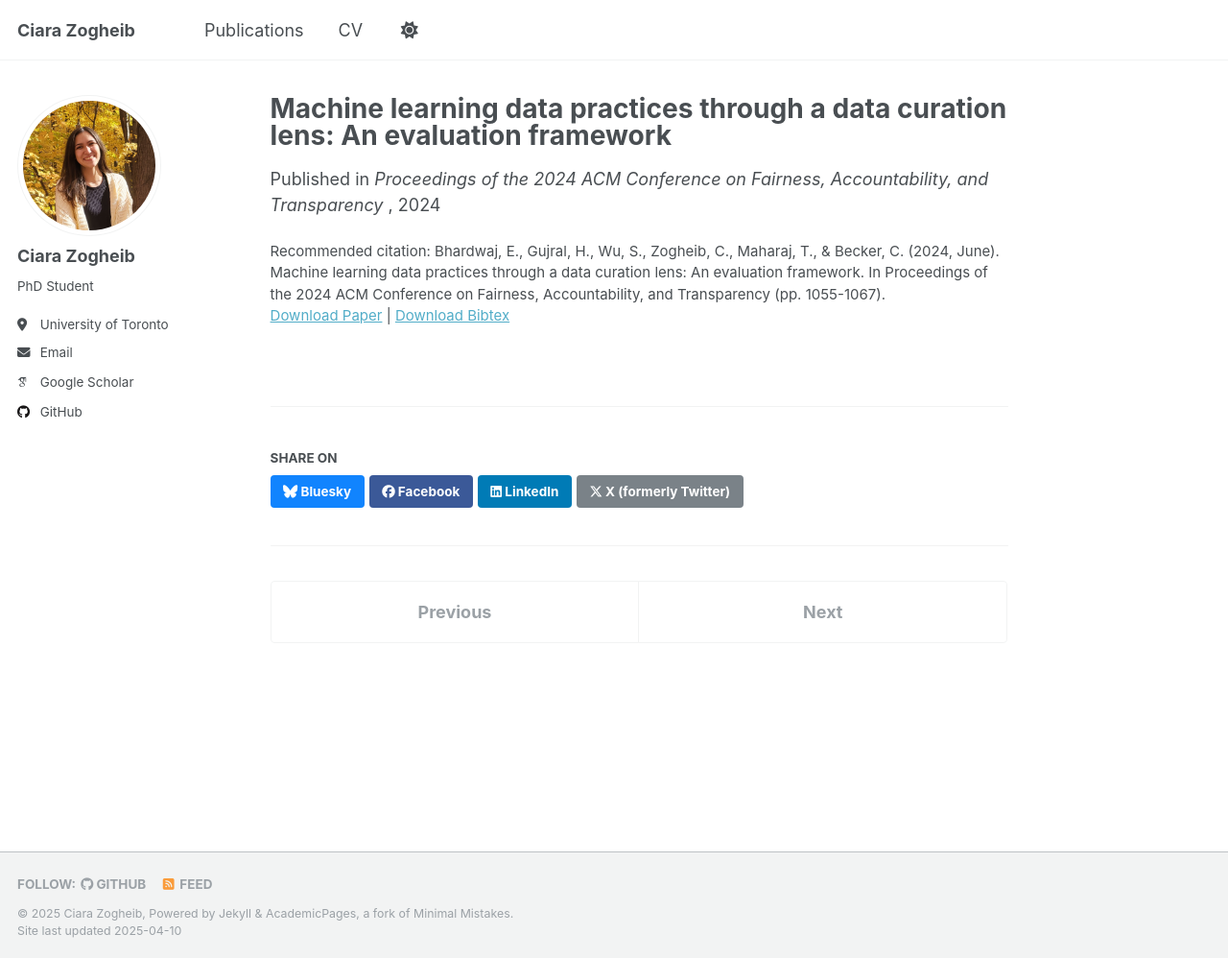
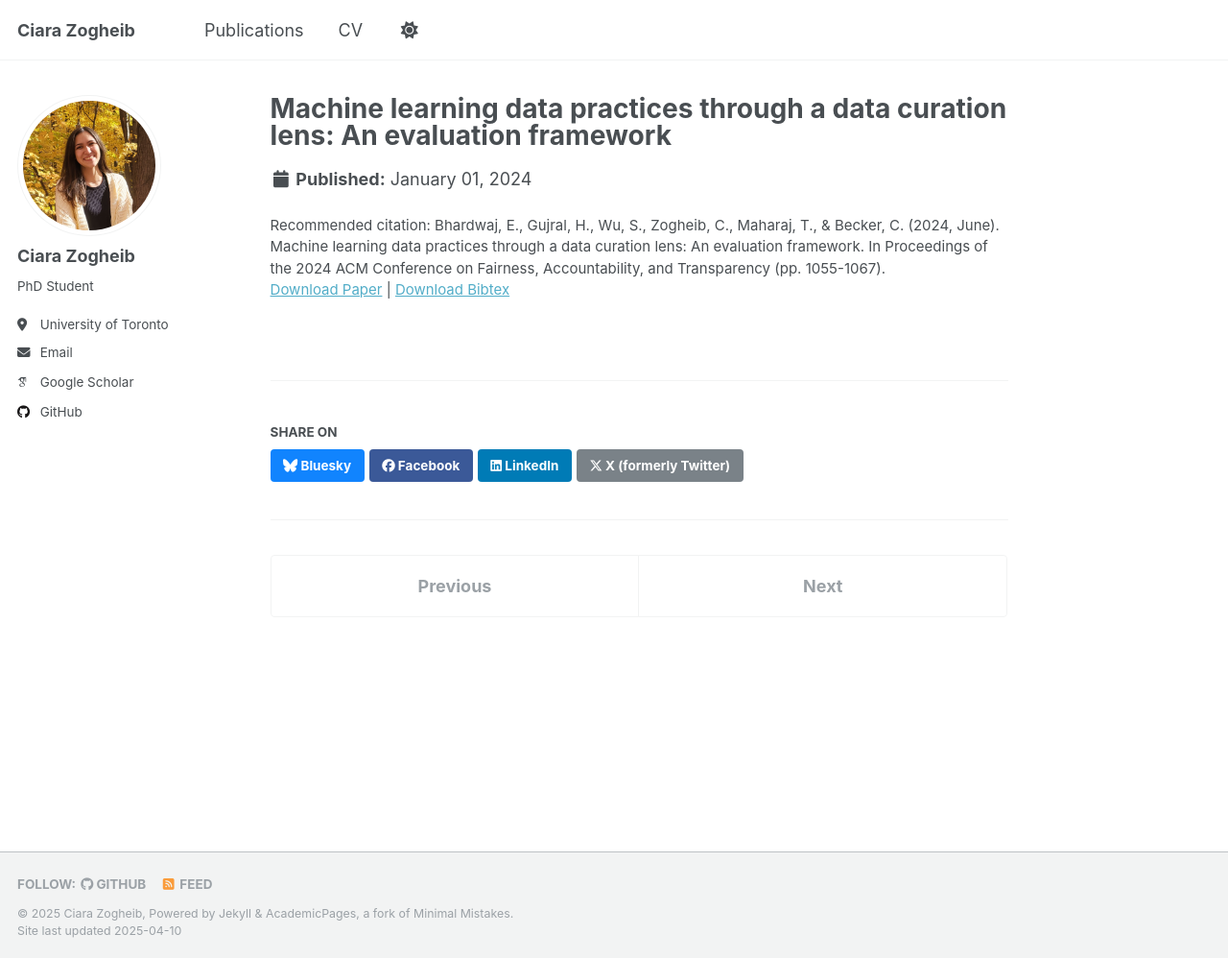
Before and after one commit to zogheibc/zogheibc.github.io, a Jekyll site: the page built from _publications/2024-01-01-machine-learning-data-practices.md, in a window 1280 px wide and 998 px high. Shown: the whole window at 96% size. Built offline with Jekyll 4.4.1, drawn with Linux system fonts in a browser that asks for light colours; some web fonts are replaced.

Commit message:
updating pubs

```diff
--- a/_publications/2023-01-01-interdisciplinary-integration-as-info-work.md
+++ b/_publications/2023-01-01-interdisciplinary-integration-as-info-work.md
@@ -5,7 +5,7 @@ category: manuscripts
 permalink: /publication/2023-01-01-interdisciplinary-integration-as-info-work
 excerpt:
 date: 2023-01-01
-venue: 'Issues in Interdisciplinary Studies'
+venue:
 slidesurl: #nothing
 paperurl: 'http://zogheibc.github.io/files/2023-01-01interdisciplinary-integration-as-info-work.pdf'
 bibtexurl: #nothing
--- a/_publications/2024-01-01-machine-learning-data-practices.md
+++ b/_publications/2024-01-01-machine-learning-data-practices.md
@@ -5,7 +5,7 @@ category: conferences
 permalink: /publication/2024-01-01-machine-learning-data-practices
 excerpt:
 date: 2024-01-01
-venue: ' Proceedings of the 2024 ACM Conference on Fairness, Accountability, and Transparency '
+venue:
 paperurl: 'https://dl.acm.org/doi/pdf/10.1145/3630106.3658955?casa_token=NmsmY2IXZvQAAAAA:ebTZOZMSqyuPp5NZv41vg_ipW1fxGooRbfLdFr3ARbbU9u8_0uSofjUEZAEpOhHpl6xjTulsGb_02_I'
 bibtexurl: 'https://scholar.googleusercontent.com/scholar.bib?q=info:MRZibldesp8J:scholar.google.com/&output=citation&scisdr=ClFhi2ILEKC09V74O_U:AFWwaeYAAAAAZ_f-I_Ur4XnZx52QDKYTHSNP_2s&scisig=AFWwaeYAAAAAZ_f-IzIxnplZQM1-1iRw3_ySmWU&scisf=4&ct=citation&cd=-1&hl=en'
 citation: 'Bhardwaj, E., Gujral, H., Wu, S., Zogheib, C., Maharaj, T., & Becker, C. (2024, June). Machine learning data practices through a data curation lens: An evaluation framework. In Proceedings of the 2024 ACM Conference on Fairness, Accountability, and Transparency (pp. 1055-1067).'
```
Also changed, not shown: _publications/2021-01-01-lithics-data-architecture.md (+1 -1 lines), _publications/2024-10-28-integration-hierarchies-government - Copy - Copy.md (+1 -1 lines), _publications/2024-11-11-state-of-data-curation-neurips.md (+1 -1 lines).
